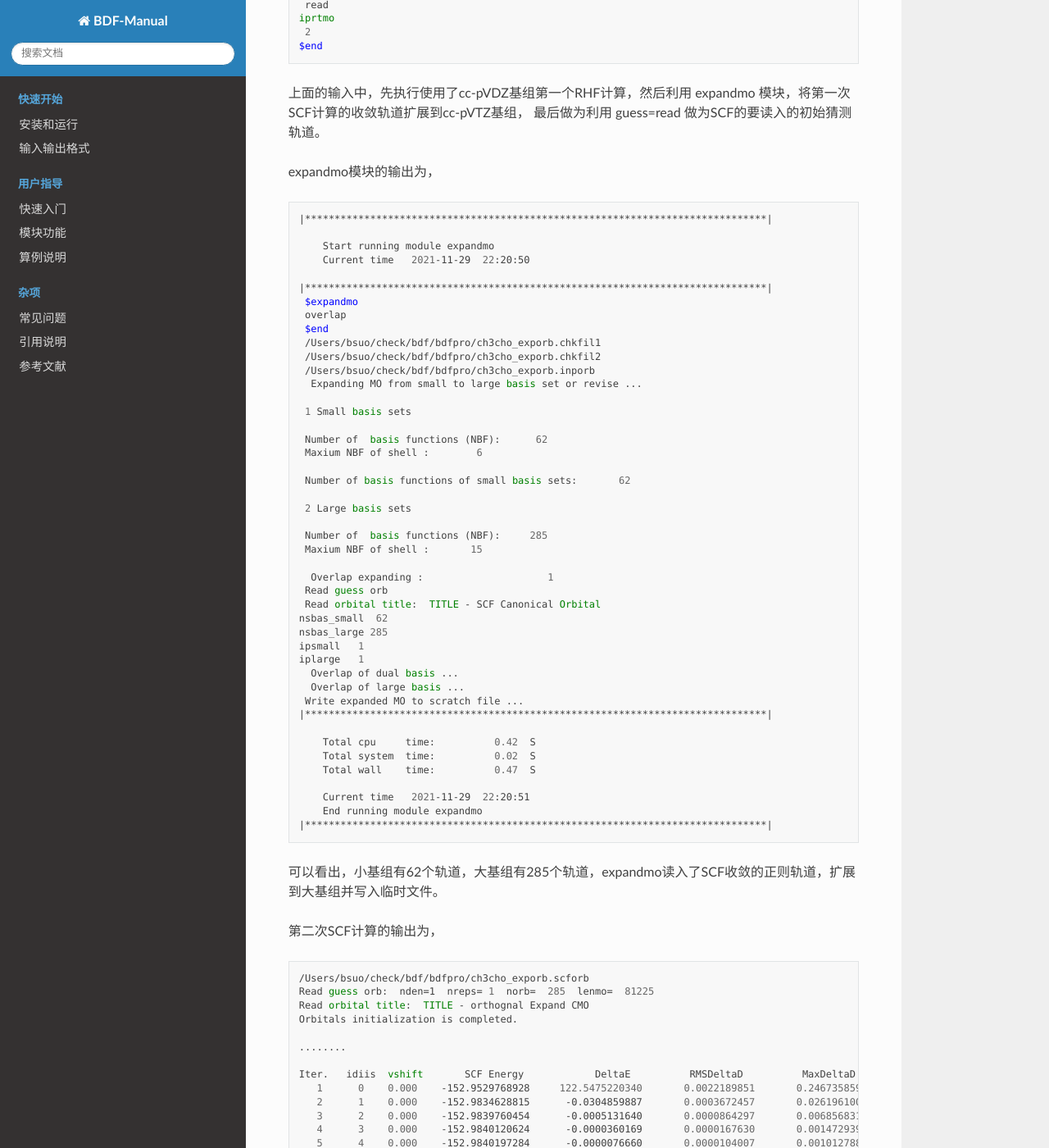
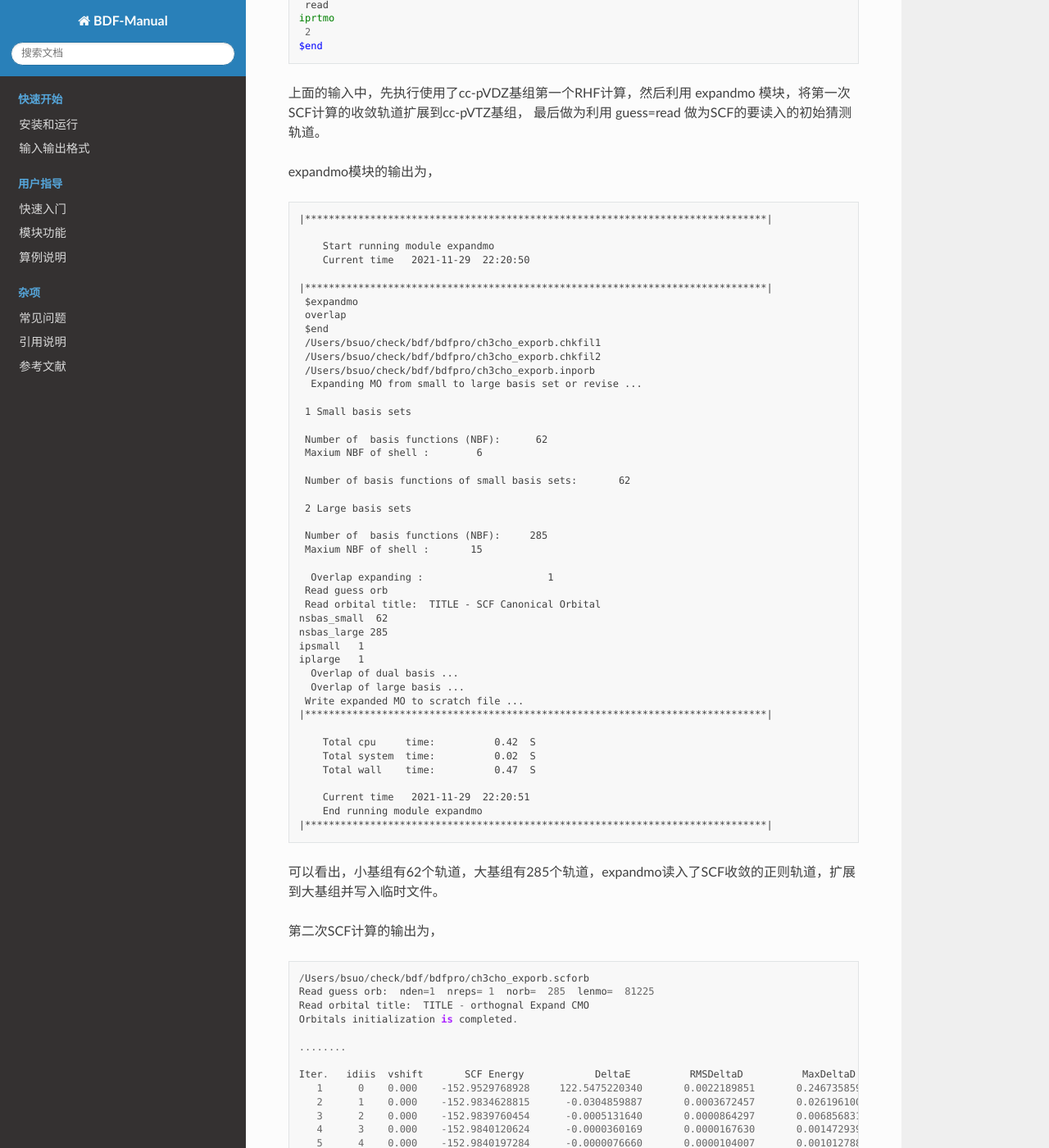
Before and after one commit to BDF-manual-maintenance/BDF-Manual, a Sphinx documentation site: the page built from source/guide/SCFTech.rst, in a window 1280 px wide and 1400 px high, scrolled down 4015 px. Shown: the whole window at 82% size. Built offline with Sphinx 7.4.7 and the Read the Docs theme 2.0.0, drawn with Linux system fonts in a browser that asks for light colours; pages that are not in the unit, such as notebooks, are missing from menus; some of the changed text lies outside the part shown.

Commit message:
Update SCFTech.rst

```diff
--- a/source/guide/SCFTech.rst
+++ b/source/guide/SCFTech.rst
@@ -29,7 +29,7 @@ BDF默认的是Atom猜测。改变BDF的初始猜测，简洁输入模式下可
 
 这里，我们在第二行是用了关键词 ``guess=Hcore`` 指定使用 ``Hcore`` 猜测。SCF迭代了18次收敛。
 
-.. code-block:: bdf
+.. code-block::
 
     Iter.   idiis  vshift       SCF Energy            DeltaE          RMSDeltaD          MaxDeltaD      Damping    Times(S)
    1      0    0.000    -130.4887395291     174.6809293768       0.4015311621       5.3256687709    0.0000      0.03
@@ -219,7 +219,7 @@ BDF的SCF计算默认采用原子计算密度矩阵构建分子密度矩阵的
 
 expandmo模块的输出为，
 
-.. code-block:: bdf
+.. code-block::
 
     |******************************************************************************|
 
@@ -271,7 +271,7 @@ expandmo模块的输出为，
 
 第二次SCF计算的输出为，
 
-.. code-block:: bdf
+.. code-block::
 
     /Users/bsuo/check/bdf/bdfpro/ch3cho_exporb.scforb
     Read guess orb:  nden=1  nreps= 1  norb=  285  lenmo=  81225
@@ -306,7 +306,7 @@ expandmo模块的输出为，
 
 分子轨道最大重叠方法计算激发态
 ------------------------------------------------
-MOM(maximum overlap method)是一种Delta SCF的方法，可以用以计算激发态。
+MOM(maximum overlap method)是一种 :math:`\Delta` SCF的方法，可以用以计算激发态。
 
 .. code-block:: bdf
 
@@ -480,7 +479,7 @@ MOM(maximum overlap method)是一种Delta SCF的方法，可以用以计算激
 
 这里，iden=1为alpha轨道，irep=1指第一个不可约表示，总共有norb=66个轨道，其中，第10个轨道的占据数为0.00，第11个轨道占据数为1.00。经14次SCF迭代，收敛的S1态能量为 -169.6222628003 a.u.,如下所示：
 
-.. code-block:: python
+.. code-block::
 
     Iter.   idiis  vshift       SCF Energy            DeltaE          RMSDeltaD          MaxDeltaD      Damping    Times(S)
        1      0    0.000    -169.5056320703     125.0315786109       0.0204280318       1.4631744569    0.0000      0.45
```
Also changed, not shown: other parts of source/guide/SCFTech.rst (+1 -2 lines).
